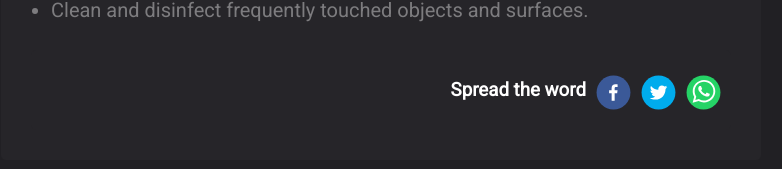
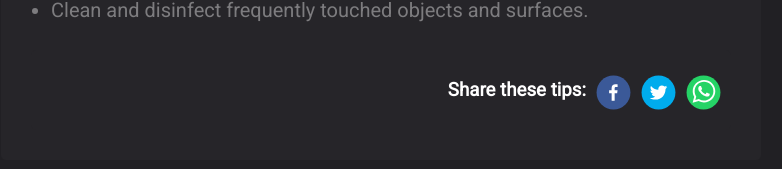
Before and after one commit to scroobius-pip/CoronaWatch, a Next.js app: page / in a window 1280 px wide. Shown: the part 2252-2421 px from the top of the page, without its empty margins (259-1041 px from the left). Built offline with nearby package versions, Linux system fonts and the light colour scheme.

Commit message:
shre these tips

```diff
--- a/pages/index.tsx
+++ b/pages/index.tsx
@@ -35,13 +35,13 @@ export default () => {
 
             <Section>
                 <div style={{ display: 'flex', justifyContent: 'flex-end', alignItems: 'center' }}>
-                    <h3>Spread the word</h3>
+                    <h3>Share these tips:</h3>
                     <ShareButtons />
                 </div>
             </Section>
         </Section>
         <Section>
-            <div style={{ display: 'flex', alignItems: 'flex-end', flexDirection: 'column' }}>
+            <div id="tips" style={{ display: 'flex', alignItems: 'flex-end', flexDirection: 'column' }}>
                 Reference: <br />
                 <a href='https://www.who.int/emergencies/diseases/novel-coronavirus-2019/situation-reports/'>
                     www.who.int
```
